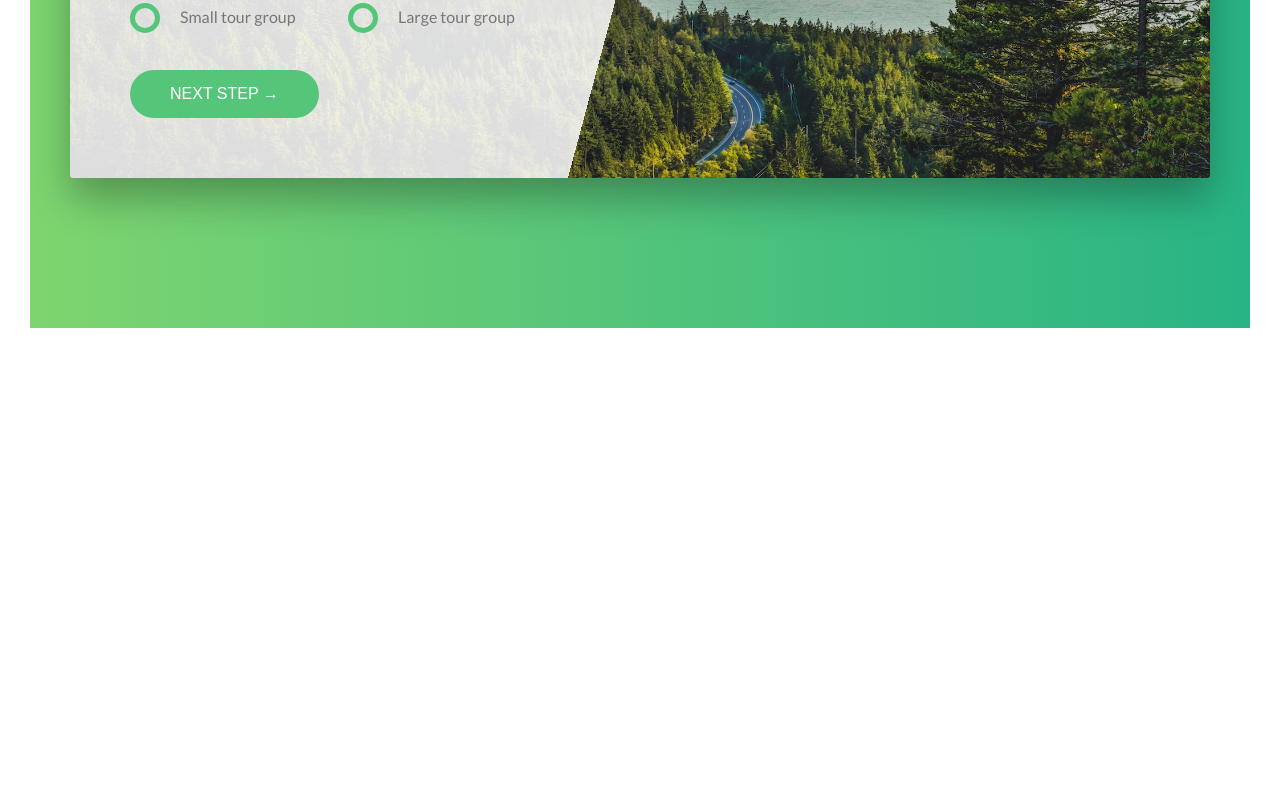
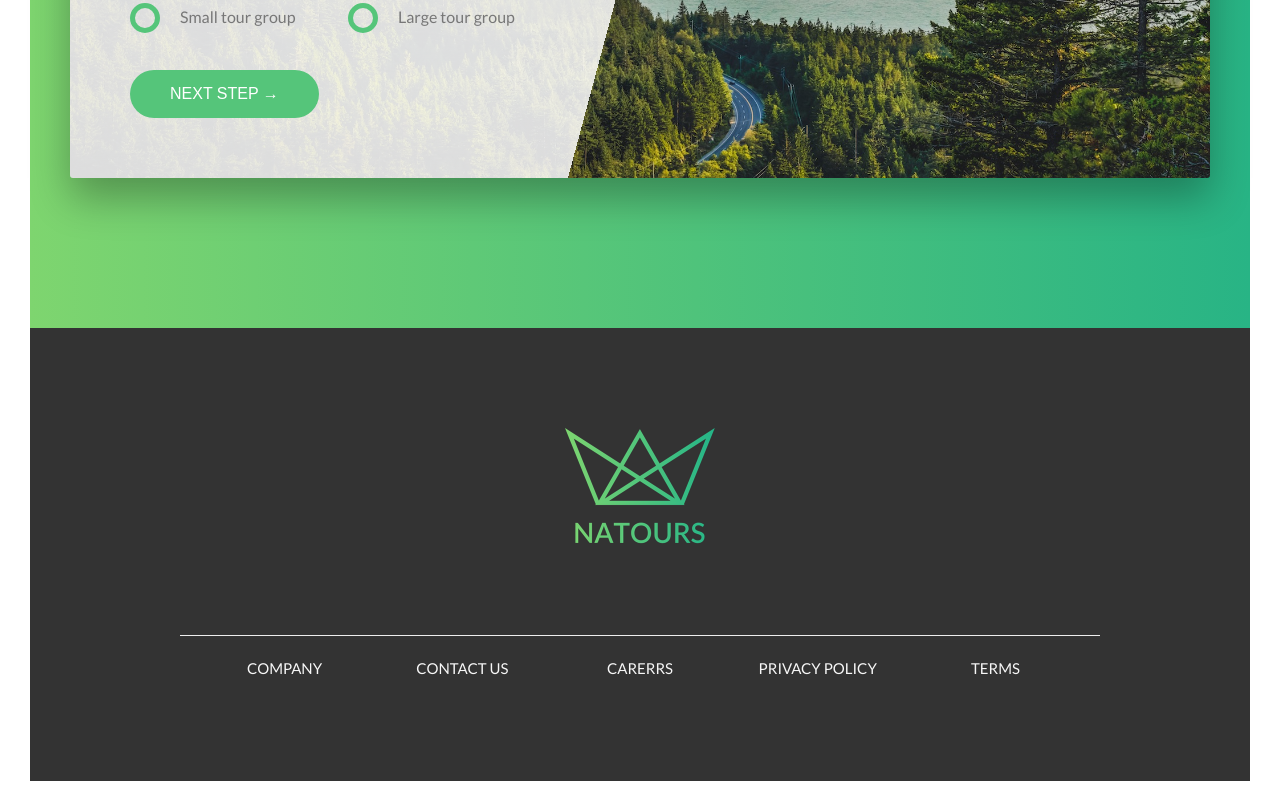
Before and after one commit to Dusan-Lex/Natours, a website: page index.html in a window 1280 px wide. Shown: the part 4970-5781 px from the top of the page. Before the commit the page ends 5328 px from the top, so only its background shows below. Drawn offline with Linux system fonts and the light colour scheme.

Commit message:
Build the Footer

```diff
--- a/index.html
+++ b/index.html
@@ -1,13 +1,11 @@
 <!DOCTYPE html>
 <html lang="en">
+
 <head>
   <meta charset="UTF-8" />
   <meta name="viewport" content="width=device-width, initial-scale=1.0" />
 
-    <link
-      href="https://fonts.googleapis.com/css?family=Lato:100,300,400,700,900"
-      rel="stylesheet"
-    />
+  <link href="https://fonts.googleapis.com/css?family=Lato:100,300,400,700,900" rel="stylesheet" />
 
   <link rel="stylesheet" href="css/icon-font.css" />
   <link rel="stylesheet" href="css/style.css" />
@@ -15,6 +13,7 @@
 
   <title>Natours | Exciting tours for adventurous people</title>
 </head>
+
 <body>
   <header class="header">
     <div class="header__logo-box">
@@ -25,12 +24,12 @@
         <span class="heading-primary--main">Outdoors</span>
         <span class="heading-primary--sub">is where life happens</span>
       </h1>
-          <a href="#" class="btn btn--white btn--animated" >Discover our tours</a>
+      <a href="#" class="btn btn--white btn--animated">Discover our tours</a>
     </div>
   </header>
   <main>
     <section class="section-about">
-        <div class="u-center-text u-margin-bottom-big"  >
+      <div class="u-center-text u-margin-bottom-big">
         <h2 class="heading-secondary">
           Exciting tours for adventurous people
         </h2>
@@ -38,9 +37,12 @@
       <div class="row">
         <div class="col-1-of-2">
           <h3 class="heading-tertiary u-margin-bottom-small">You are going to fall in love with nature</h3>
-            <p class="paragraph">Lorem ipsum dolor sit amet consectetur adipisicing elit. Ratione quod voluptatibus iusto harum? Fuga iusto qui ea, esse et quis obcaecati repellat minima error tenetur sit, eligendi deserunt minus quae.</p>
+          <p class="paragraph">Lorem ipsum dolor sit amet consectetur adipisicing elit. Ratione quod voluptatibus iusto
+            harum? Fuga iusto qui ea, esse et quis obcaecati repellat minima error tenetur sit, eligendi deserunt minus
+            quae.</p>
           <h3 class="heading-tertiary u-margin-bottom-small">Live adventures like you never have before</h3>
-            <p class="paragraph">Lorem ipsum dolor sit amet consectetur adipisicing elit. Nostrum, ducimus earum ipsa voluptatum corporis amet culpa harum inventore doloremque.</p>
+          <p class="paragraph">Lorem ipsum dolor sit amet consectetur adipisicing elit. Nostrum, ducimus earum ipsa
+            voluptatum corporis amet culpa harum inventore doloremque.</p>
           <a href="#" class="btn-text">Learn more &rarr;</a>
         </div>
         <div class="col-1-of-2">
@@ -59,35 +61,39 @@
           <div class="feature-box">
             <i class="feature-box__icon icon-basic-world"></i>
             <h3 class="heading-tertiary u-margin-bottom-small">Explore the world</h3>
-              <p class="feature-box__text">Lorem ipsum dolor sit amet mnohurt consectetur, adipisicing elit. Unde tenetur lervuiaccusamus libero reiciendis.</p>
+            <p class="feature-box__text">Lorem ipsum dolor sit amet mnohurt consectetur, adipisicing elit. Unde tenetur
+              lervuiaccusamus libero reiciendis.</p>
           </div>
         </div>
         <div class="col-1-of-4">
           <div class="feature-box">
             <i class="feature-box__icon icon-basic-compass"></i>
             <h3 class="heading-tertiary u-margin-bottom-small">Meet the nature</h3>
-            <p class="feature-box__text">Dolor sit amet consectetur, adipisicing elit. Unde tenetur klib fatroni rop ni vid katrmo libero reicie accusamus libero reiciendis.</p>
+            <p class="feature-box__text">Dolor sit amet consectetur, adipisicing elit. Unde tenetur klib fatroni rop ni
+              vid katrmo libero reicie accusamus libero reiciendis.</p>
           </div>
         </div>
         <div class="col-1-of-4">
           <div class="feature-box">
             <i class="feature-box__icon icon-basic-map"></i>
             <h3 class="heading-tertiary u-margin-bottom-small">Find your way</h3>
-            <p class="feature-box__text">Veritatis omnis blanditiis ipsum, id qui et repellendus, eos quidem quisquam adipisci dicta dignissimos! Iste, accusantium saepe!</p>
+            <p class="feature-box__text">Veritatis omnis blanditiis ipsum, id qui et repellendus, eos quidem quisquam
+              adipisci dicta dignissimos! Iste, accusantium saepe!</p>
           </div>
         </div>
         <div class="col-1-of-4">
           <div class="feature-box">
             <i class="feature-box__icon icon-basic-heart"></i>
             <h3 class="heading-tertiary u-margin-bottom-small">Live a healthier life</h3>
-            <p class="feature-box__text">Unde tenetur accusamus eruop klib fatroni rop ni vid katrmo libero reiciendis, veritatis omnis blanditiis ipsum.</p>
+            <p class="feature-box__text">Unde tenetur accusamus eruop klib fatroni rop ni vid katrmo libero reiciendis,
+              veritatis omnis blanditiis ipsum.</p>
           </div>
         </div>
       </div>
     </section>
 
     <section class="section-tours">
-      <div class="u-center-text u-margin-bottom-big" >
+      <div class="u-center-text u-margin-bottom-big">
         <h2 class="heading-secondary">
           Most popular tours
         </h2>
@@ -188,7 +194,7 @@
 
     <section class="section-stories">
       <div class="bg-video">
-        <video  class="bg-video__content" autoplay muted loop>
+        <video class="bg-video__content" autoplay muted loop>
           <source src="img/video.mp4" type="video/mp4">
           <source src="img/video.webm" type="video/webm">
           Your broweser is not supported!
@@ -205,7 +211,9 @@
           </figure>
           <div class="story__text">
             <h3 class="heading-tertiary u-margin-bottom-small">I had the best week ever with my family </h3>
-            <p>Lorem ipsum dolor sit amet consectetur adipisicing elit. Placeat facilis impedit aut voluptate quas maxime explicabo illo nulla laborum, sequi voluptates qui accusamus cumque illum officiis. Rem iusto veniam a!</p>
+            <p>Lorem ipsum dolor sit amet consectetur adipisicing elit. Placeat facilis impedit aut voluptate quas
+              maxime explicabo illo nulla laborum, sequi voluptates qui accusamus cumque illum officiis. Rem iusto
+              veniam a!</p>
           </div>
         </div>
       </div>
@@ -217,7 +225,9 @@
           </figure>
           <div class="story__text">
             <h3 class="heading-tertiary u-margin-bottom-small">Wow! My life is different now </h3>
-            <p>Lorem ipsum dolor sit amet consectetur adipisicing elit. Placeat facilis impedit aut voluptate quas maxime explicabo illo nulla laborum, sequi voluptates qui accusamus cumque illum officiis. Rem iusto veniam a!</p>
+            <p>Lorem ipsum dolor sit amet consectetur adipisicing elit. Placeat facilis impedit aut voluptate quas
+              maxime explicabo illo nulla laborum, sequi voluptates qui accusamus cumque illum officiis. Rem iusto
+              veniam a!</p>
           </div>
         </div>
       </div>
@@ -231,7 +241,7 @@
         <div class="book">
           <div class="book__form">
             <form action="#" class="form">
-              <div class="u-margin-bottom-medium" >
+              <div class="u-margin-bottom-medium">
                 <h2 class="heading-secondary">
                   Start booking now!
                 </h2>
@@ -246,14 +256,14 @@
               </div>
               <div class="form__group">
                 <div class="form__radio-group">
-                  <input type="radio" id="small" class="form__radio-input" name="tour" value="small" >
+                  <input type="radio" id="small" class="form__radio-input" name="tour" value="small">
                   <label for="small" class="form__radio-label">
                     <span class="form__radio-button"></span>
                     Small tour group
                   </label>
                 </div>
                 <div class="form__radio-group">
-                  <input type="radio" id="large" class="form__radio-input" name="tour" value="large" >
+                  <input type="radio" id="large" class="form__radio-input" name="tour" value="large">
                   <label for="large" class="form__radio-label">
                     <span class="form__radio-button"></span>
                     Large tour group
@@ -270,6 +280,34 @@
         </div>
       </div>
     </section>
+  </main>
+
+  <footer class="footer">
+    <div class="footer__logo-box u-margin-bottom-big">
+      <img src="img/logo-green-2x.png" alt="full logo" class="footer__logo">
+    </div>
+    <div class="row">
+      <div class="footer__navigation">
+        <ul class="footer__list">
+          <li class="footer__item">
+            <a href="#" class="footer__link">Company</a>
+          </li>
+          <li class="footer__item">
+            <a href="#" class="footer__link">Contact us</a>
+          </li>
+          <li class="footer__item">
+            <a href="#" class="footer__link">Carerrs</a>
+          </li>
+          <li class="footer__item">
+            <a href="#" class="footer__link">Privacy policy</a>
+          </li>
+          <li class="footer__item">
+            <a href="#" class="footer__link">Terms</a>
+          </li>
+        </ul>
+      </div>
+    </div>
+  </footer>
   <!-- <section>
       <div class="row">
         <div class="col-1-of-2">Col 1 of 2</div>
@@ -302,6 +340,7 @@
       </div>
 
     </section> -->
-  </main>
+
 </body>
+
 </html>
--- a/sass/base/_typography.scss
+++ b/sass/base/_typography.scss
@@ -2,7 +2,7 @@ body {
   font-family: "Lato", sans-serif;
   font-weight: 400;
   line-height: 1.7;
-  color: $color-grey-dark;
+  color: $color-grey-dark-1;
   padding: 3rem;
 }
 
--- a/sass/components/_button.scss
+++ b/sass/components/_button.scss
@@ -31,7 +31,7 @@
   }
 
   &--white {
-    color: $color-grey-dark;
+    color: $color-grey-dark-1;
     background-color: $color-white;
     &:hover::after {
       background-color: $color-white;
--- a/sass/components/_card.scss
+++ b/sass/components/_card.scss
@@ -139,7 +139,7 @@
         text-align: center;
         padding: 1rem;
         font-size: $default-font-size;
-        color: $color-grey-dark;
+        color: $color-grey-dark-1;
 
         &:not(:last-child) {
           border-bottom: 1px solid $color-grey-light-2;
--- a/sass/components/_form.scss
+++ b/sass/components/_form.scss
@@ -39,13 +39,13 @@
       color: $color-grey-dark-2;
       font-size: 1.8rem;
       opacity: 1;
-      transition: all 1s ease;
+      transition: all 0.5s ease;
     }
   }
 
   &__label {
     font-size: 1.8rem;
-    color: $color-grey-dark;
+    color: $color-grey-dark-1;
     display: block;
     margin-left: 1.8rem;
     opacity: 0;
--- /dev/null
+++ b/sass/layout/_footer.scss
@@ -0,0 +1,45 @@
+.footer {
+  background-color: $color-grey-dark-3;
+  padding: 10rem 15rem;
+  font-size: 1.5rem;
+
+  &__logo-box {
+    text-align: center;
+  }
+
+  &__logo {
+    width: 15rem;
+    height: auto;
+  }
+
+  &__navigation {
+    border-top: 1px solid $color-grey-light-2;
+    padding-top: 2rem;
+    text-align: center;
+  }
+
+  &__list {
+    list-style: none;
+  }
+
+  &__item {
+    display: inline-block;
+    width: 19%;
+  }
+
+  &__link {
+    &:link,
+    &:visited {
+      text-decoration: none;
+      text-transform: uppercase;
+      display: inline-block;
+      color: $color-grey-light-1;
+      background-color: $color-grey-dark-3;
+    }
+    &:hover {
+      color: $color-primary;
+      box-shadow: $shadow-4;
+      transform: rotateZ(5deg) scale(1.2);
+    }
+  }
+}
--- a/sass/main.scss
+++ b/sass/main.scss
@@ -20,6 +20,7 @@
 
 @import "layout/header";
 @import "layout/grid";
+@import "layout/footer";
 
 @import "pages/home";
 
--- a/sass/utils/_variables.scss
+++ b/sass/utils/_variables.scss
@@ -12,8 +12,9 @@ $color-tertiary-dark: #5643fa;
 $color-grey-light-1: #f7f7f7;
 $color-grey-light-2: #eee;
 
-$color-grey-dark: #777;
+$color-grey-dark-1: #777;
 $color-grey-dark-2: #999;
+$color-grey-dark-3: #333;
 
 $color-white: #fff;
 $color-black: #000;
@@ -22,6 +23,7 @@ $color-black: #000;
 $shadow-1: 0 1.5rem 4rem rgba($color-black, $alpha: 0.2);
 $shadow-2: 0 2rem 4rem rgba($color-black, $alpha: 0.3);
 $shadow-3: 0 1rem 2rem rgba($color-black, $alpha: 0.1);
+$shadow-4: 0 1rem 2rem rgba($color-black, $alpha: 0.4);
 
 //fonts
 $default-font-size: 1.6rem;
```
Also changed, not shown: css/style.css. Lines whose indentation alone changed are shown as unchanged.
